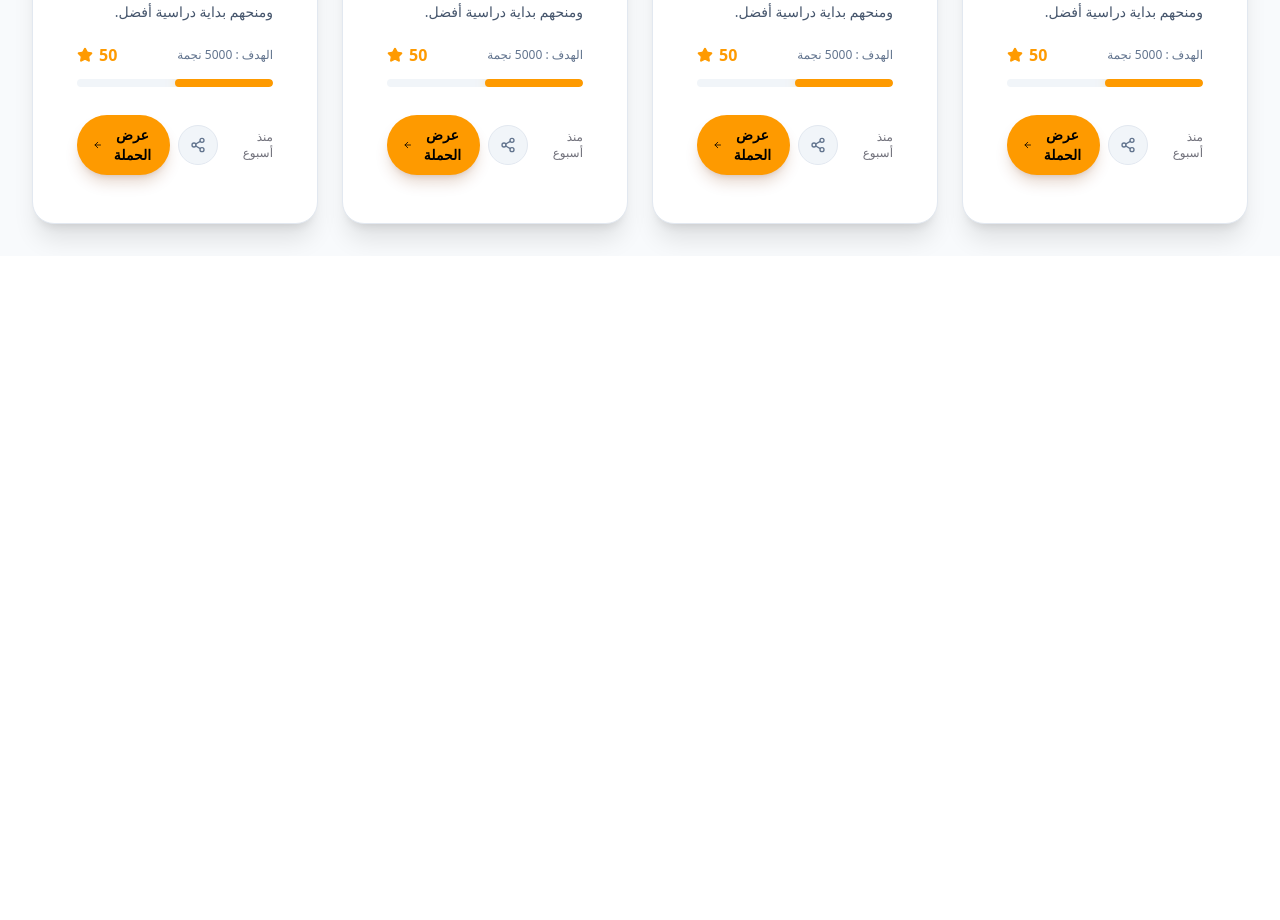
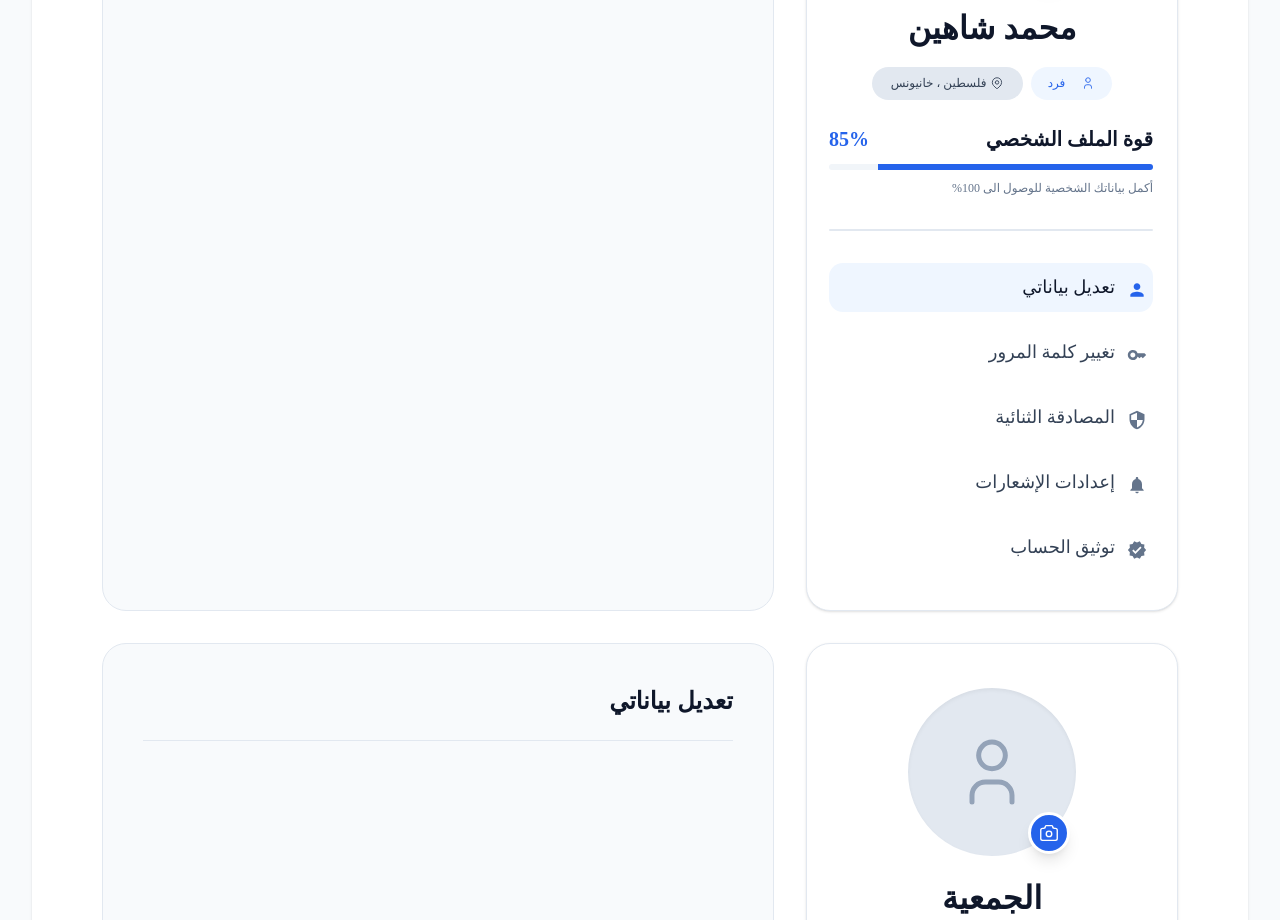
Before and after one commit to ZenatyAh/grow-fund, a Next.js app: page /components-test in a window 1280 px wide. Shown: the part 1880-2800 px from the top of the page. Before the commit the page ends 2136 px from the top, so only its background shows below. Built offline with nearby package versions, Linux system fonts and the light colour scheme.

Commit message:
Implement Profile Card

```diff
--- a/src/app/components-test/page.tsx
+++ b/src/app/components-test/page.tsx
@@ -7,6 +7,7 @@ import { Button } from "@/components/shared/Button";
 import { useState } from "react";
 import { mergeClasses as cn } from "@/lib/utils";
 import { Card } from "@/components/shared/Card";
+import ProfileCard from "@/components/shared/ProfileCard";
 
 const STEPS = [
     { id: "step-1", label: "نوع المنشئ", },
@@ -17,6 +18,8 @@ const STEPS = [
 
 export default function ComponentsTestPage() {
     const [currentStep, setCurrentStep] = useState(0);
+const [activeSection, setActiveSection] = useState({ id: 'edit-data', label: 'تعديل بياناتي' });
+
 
     return (
         <div className="flex min-h-screen flex-col items-center bg-slate-50 font-sans p-8" dir="rtl">
@@ -124,6 +127,47 @@ export default function ComponentsTestPage() {
                     </div>
                 </div>
 
+                {/* Profile Card */}
+                <div className="bg-white rounded-xl shadow-sm p-12">
+                    <h2 className="text-2xl font-bold text-slate-800 mb-8">Profile Card</h2>
+                         <div className="flex flex-col lg:flex-row gap-8 items-start justify-center">
+            <ProfileCard
+                name="محمد شاهين"
+                type='individual'
+                location="فلسطين ، خانيونس"
+                typeLabel="فرد"
+                profileStrength={85}
+                activeItemId={activeSection.id}
+                onMenuItemClick={(id, label) => setActiveSection({ id, label })}
+            />
+            <div className="flex-1 min-h-[838px] w-full max-w-2xl bg-[#F8FAFC] border border-[#E2E8F0] rounded-[24px] p-10 flex flex-col gap-6">
+                <div className="flex items-center justify-between border-b pb-6 border-[#E2E8F0]">
+                    <h3 className="text-2xl font-bold text-[#0F172A]">{activeSection.label}</h3>
+                </div>
+            </div>
+        </div>
+
+<div className="flex flex-col lg:flex-row gap-8 items-start justify-center mt-8">
+            <ProfileCard
+                name="الجمعية الفلسطينة"
+                location="فلسطين ، خانيونس"
+                type="institution"
+                typeLabel="مؤسسة"
+                profileStrength={85}
+                activeItemId={activeSection.id}
+                onMenuItemClick={(id, label) => setActiveSection({ id, label })}
+            />
+            <div className="flex-1 min-h-[838px] w-full max-w-2xl bg-[#F8FAFC] border border-[#E2E8F0] rounded-[24px] p-10 flex flex-col gap-6">
+                <div className="flex items-center justify-between border-b pb-6 border-[#E2E8F0]">
+                    <h3 className="text-2xl font-bold text-[#0F172A]">{activeSection.label}</h3>
+                </div>
+            </div>
+        </div>
+
+                </div>
+
+
+
                 {/* Card Showcase */}
 
                 <div className="grid grid-cols-1 md:grid-cols-2 lg:grid-cols-3 xl:grid-cols-4 gap-6">
--- /dev/null
+++ b/src/components/shared/ProfileCard.tsx
@@ -0,0 +1,192 @@
+import React from 'react';
+import {
+  IconCamera,
+  IconMapPin,
+  IconUser,
+  IconBuilding
+} from '@tabler/icons-react';
+import {
+  MdPerson,
+  MdKey,
+  MdSecurity,
+  MdNotifications,
+  MdVerified
+} from 'react-icons/md';
+import { cn, MenuItemProps, ProfileCardProps } from '@/lib/utils';
+
+
+const MenuItem = ({ id, icon, label, isActive, onClick }: MenuItemProps) => (
+  <div
+    onClick={() => onClick?.(id, label)}
+    className={cn(
+      "flex items-center justify-between w-[324px] h-[49px] px-[8px] py-[10px] rounded-xl transition-all cursor-pointer gap-[10px]",
+      isActive ? "bg-[#EFF6FF]" : "bg-transparent hover:bg-gray-50"
+    )}
+  >
+    <div className="flex items-center gap-[10px] w-full">
+      <div
+        className={cn("flex items-center justify-center transition-colors relative", isActive ? "text-[#2563EB]" : "text-[#64748B]")}
+        style={{
+          width: '20.005px',
+          height: '19.995px',
+          top: '2.01px',
+          left: '2px'
+        }}
+      >
+        {icon}
+      </div>
+      <span className={cn(
+        "text-[18px] font-normal leading-[160%] font-['var(--font-tajawal)'] transition-colors text-right",
+        isActive ? "text-[#0F172A]" : "text-[#334155]"
+      )}>
+        {label}
+      </span>
+    </div>
+  </div>
+);
+
+
+
+const ProfileCard = ({
+  type,
+  name,
+  location,
+  typeLabel,
+  profileStrength = 0,
+  imageUrl,
+  activeItemId,
+  onMenuItemClick,
+  className
+}: ProfileCardProps) => {
+  const typeIcon = type === 'individual'
+    ? <IconUser size={14} stroke={1.5} />
+    : <IconBuilding size={14} stroke={1.5} />;
+
+  const menuItems = [
+    {
+      id: 'edit-data',
+      label: 'تعديل بياناتي',
+      icon: <MdPerson size={20} />
+    },
+    {
+      id: 'change-password',
+      label: 'تغيير كلمة المرور',
+      icon: <MdKey size={20} />
+    },
+    {
+      id: '2fa',
+      label: 'المصادقة الثنائية',
+      icon: <MdSecurity size={20} />
+    },
+    {
+      id: 'notifications',
+      label: 'إعدادات الإشعارات',
+      icon: <MdNotifications size={20} />
+    },
+    {
+      id: 'verification',
+      label: 'توثيق الحساب',
+      icon: <MdVerified size={20} />
+    },
+  ];
+
+  return (
+    <div
+      dir="rtl"
+      className={cn(
+        "flex flex-col bg-white border border-[#E2E8F0] rounded-[24px] shadow-sm font-['var(--font-tajawal)']",
+        "w-[372px] h-[838px] pt-[40px] px-[24px] pb-[40px] gap-[32px] overflow-hidden",
+        className
+      )}
+    >
+
+      <div className="flex flex-col items-center gap-[16px] w-[236px] min-h-[278px] mx-auto opacity-100 rotate-0">
+        <div className="relative">
+          <div className="w-[176px] h-[176px] rounded-full overflow-hidden opacity-100 rotate-0 bg-[#E2E8F0] flex items-center justify-center border-[4px] border-white shadow-inner">
+            {imageUrl ? (
+              <img
+                src={imageUrl}
+                alt={name}
+                className="w-full h-full object-cover"
+              />
+            ) : (
+              <IconUser size={80} className="text-[#94A3B8]" stroke={1.5} />
+            )}
+          </div>
+          <button className="absolute bottom-[6px] right-[10px] w-[42px] h-[42px] bg-[#2563EB] rounded-full border-[3px] border-white flex items-center justify-center text-white hover:bg-blue-700 transition-all shadow-lg active:scale-95 z-10">
+            <IconCamera size={22} stroke={1.5} />
+          </button>
+        </div>
+
+        <div className="flex flex-col items-center gap-[16px]">
+          <h2 className="text-[32px] font-bold text-[#0F172A] text-center leading-[140%] font-['var(--font-tajawal)']">
+            {name}
+          </h2>
+
+          <div className="flex items-center gap-2">
+            <div
+              style={{ width: '81px', height: '33px' }}
+              className="flex items-center justify-center gap-[16px] bg-[#EFF6FF] px-[16px] py-[8px] rounded-[48px] opacity-100 rotate-0"
+            >
+              <div className="text-[#2563EB]">
+                {typeIcon}
+              </div>
+              <span className="text-[12px] text-[#2563EB] font-normal leading-[140%] font-['var(--font-tajawal)'] text-center">
+                {typeLabel}
+              </span>
+            </div>
+
+            <div
+              style={{ width: '151px', height: '33px' }}
+              className="flex items-center justify-center gap-[4px] bg-[#E2E8F0] px-[16px] py-[8px] rounded-[58px] opacity-100 rotate-0"
+            >
+              <IconMapPin size={14} className="text-[#334155]" stroke={1.5} />
+              <span className="text-[12px] text-[#334155] font-normal leading-[140%] font-['var(--font-tajawal)'] text-center">
+                {location}
+              </span>
+            </div>
+          </div>
+        </div>
+      </div>
+
+      <div className="flex flex-col gap-[10px] w-[324px] min-h-[73px] mx-auto opacity-100 rotate-0">
+        <div className="flex items-center justify-between font-['var(--font-tajawal)']">
+          <span className="text-[20px] font-bold text-[#0F172A] leading-[150%] text-right font-['var(--font-tajawal)']">
+            قوة الملف الشخصي
+          </span>
+          <span className="text-[20px] font-bold text-[#2563EB] leading-[150%] text-right font-['var(--font-tajawal)']">
+            {profileStrength}%
+          </span>
+        </div>
+
+        <div className="relative w-full h-[10px] bg-[#F1F5F9] rounded-full overflow-hidden">
+          <div
+            className="absolute top-0 right-0 h-full bg-[#2563EB] transition-all duration-500 ease-out"
+            style={{ width: `${profileStrength}%` }}
+          />
+        </div>
+
+        <p className="text-[12px] text-[#64748B] text-right font-normal leading-[140%] font-['var(--font-tajawal)']">
+          أكمل بياناتك {type === 'individual' ? 'الشخصية' : 'المؤسسية'} للوصول الى 100%
+        </p>
+      </div>
+
+      <div className="w-[324px] h-[2px] bg-[#E2E8F0] rounded-[100px] mx-auto flex-shrink-0" />
+
+      <div className="flex flex-col gap-[16px] w-[324px] min-h-[309px] mx-auto flex-grow">
+        {menuItems.map((item) => (
+          <MenuItem
+            key={item.id}
+            id={item.id}
+            icon={item.icon}
+            label={item.label}
+            isActive={activeItemId === item.id}
+            onClick={onMenuItemClick}
+          />
+        ))}
+      </div>
+    </div>
+  );
+};
+
+export default ProfileCard;
```
Also changed, not shown: src/lib/utils.ts (+22 -0 lines).
